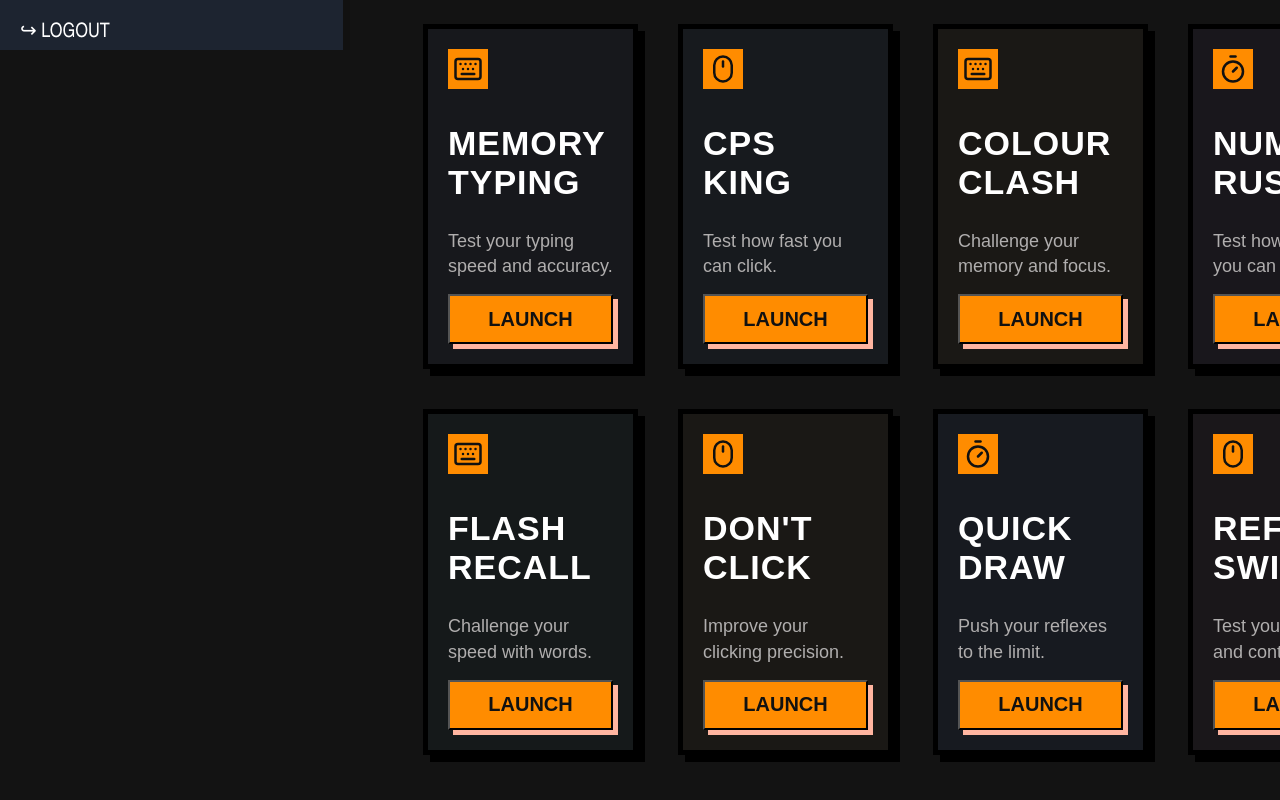
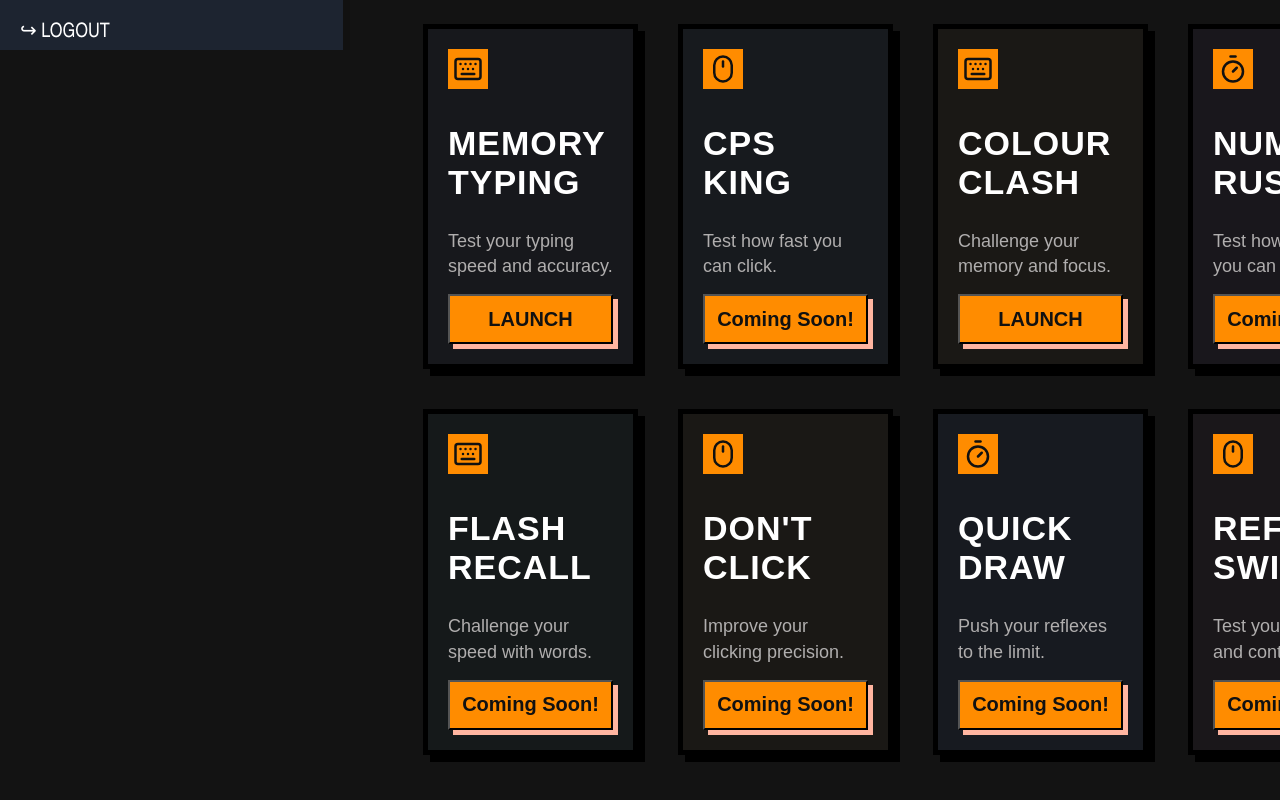
Before and after one commit to mathely27/project-x, a React (Vite) app: page / in a window 1280 px wide. Shown: the part 750-1550 px from the top of the page. Built offline with nearby package versions, Linux system fonts and the light colour scheme.

Commit message:
Changed Buttons

```diff
--- a/src/Components/ActiveModules.jsx
+++ b/src/Components/ActiveModules.jsx
@@ -113,7 +113,7 @@ function ActiveModules() {
                             Test how fast you can click.
                         </p>
                         <button>
-                            LAUNCH
+                            Coming Soon!
                         </button>
                     </div>
 
@@ -135,7 +135,7 @@ function ActiveModules() {
                             Test how quickly you can react.
                         </p>
                         <button>
-                            LAUNCH
+                            Coming Soon!
                         </button>
                     </div>
 
@@ -146,7 +146,7 @@ function ActiveModules() {
                             Challenge your speed with words.
                         </p>
                         <button>
-                            LAUNCH
+                            Coming Soon!
                         </button>
                     </div>
 
@@ -157,7 +157,7 @@ function ActiveModules() {
                             Improve your clicking precision.
                         </p>
                         <button>
-                            LAUNCH
+                            Coming Soon!
                         </button>
                     </div>
 
@@ -168,7 +168,7 @@ function ActiveModules() {
                             Push your reflexes to the limit.
                         </p>
                         <button>
-                            LAUNCH
+                            Coming Soon!
                         </button>
                     </div>
 
@@ -179,7 +179,7 @@ function ActiveModules() {
                             Test your accuracy and control.
                         </p>
                         <button>
-                            LAUNCH
+                            Coming Soon!
                         </button>
                     </div>
                 </div>
```
Also changed, not shown: src/Pages/Login.jsx (added).
